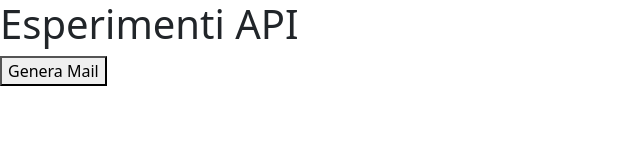
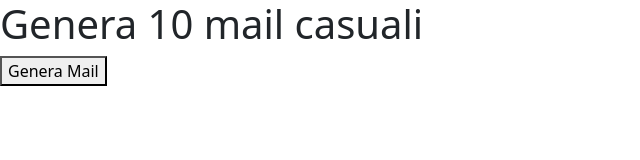
Before and after one commit to Dan848/vue-email-list, a plain HTML site: page index.html in a window 1280 px wide. Shown: the whole page, without its empty margins (0-640 px from the left). Drawn offline with nearby package versions, Linux system fonts and the light colour scheme.

Commit message:
fixed infinite mail

```diff
--- a/index.html
+++ b/index.html
@@ -10,7 +10,7 @@
 </head>
 <body>
     <div id="app">
-        <h1>{{titolo}}</h1>
+        <h1>Genera 10 mail casuali</h1>
         <ul v-if="listMail.length === 10">
             <li v-for="mail in listMail">
                 {{mail}}
--- a/js/script.js
+++ b/js/script.js
@@ -9,6 +9,7 @@ createApp({
     },
     methods: {
         getData(){
+            this.listMail = [];
             for (let i = 0; i < 10; i++) {
                 axios.get("https://flynn.boolean.careers/exercises/api/random/mail").then((res) => {
                     this.listMail.push(res.data.response);
```
